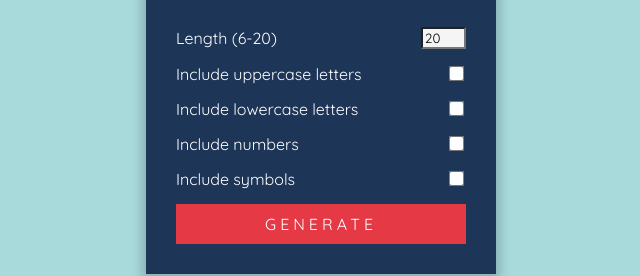
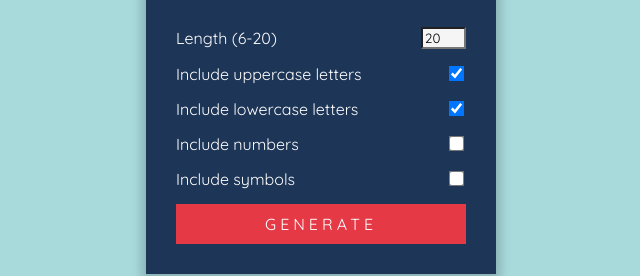
Before and after one commit to Lancerio/password-generator, a plain HTML site: page index.html in a window 1280 px wide. Shown: the part 339-615 px from the top of the page, 319-959 px from the left. Drawn offline with Linux system fonts and the light colour scheme.

Commit message:
html check

```diff
--- a/index.html
+++ b/index.html
@@ -30,11 +30,11 @@
             </div>
             <div class="option">
                 <label>Include uppercase letters</label>
-                <input type="checkbox" id="uppercase" unchecked>
+                <input type="checkbox" id="uppercase" checked>
             </div>
             <div class="option">
                 <label>Include lowercase letters</label>
-                <input type="checkbox" id="lowercase" unchecked>
+                <input type="checkbox" id="lowercase" checked>
             </div>
             <div class="option">
                 <label>Include numbers</label>
```
